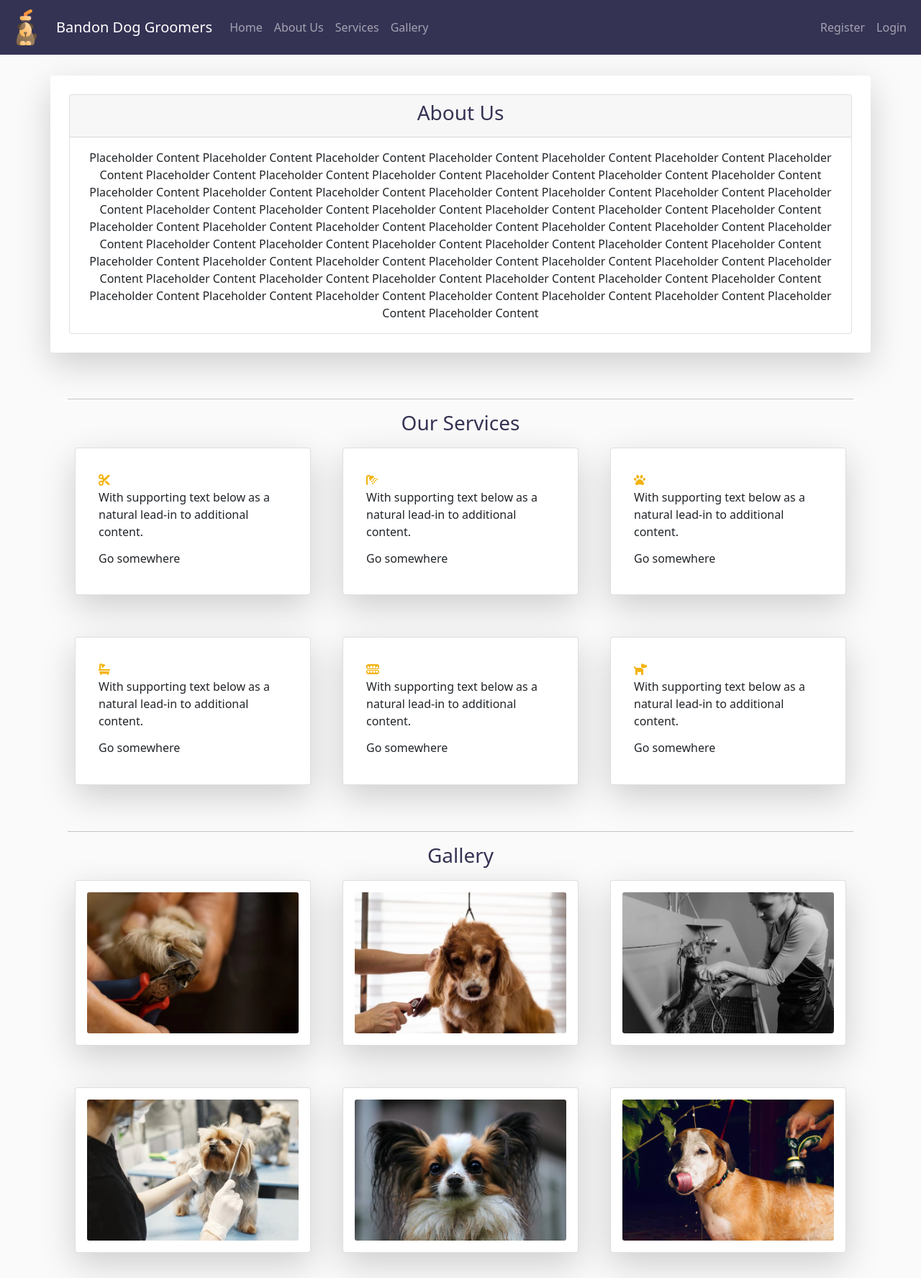
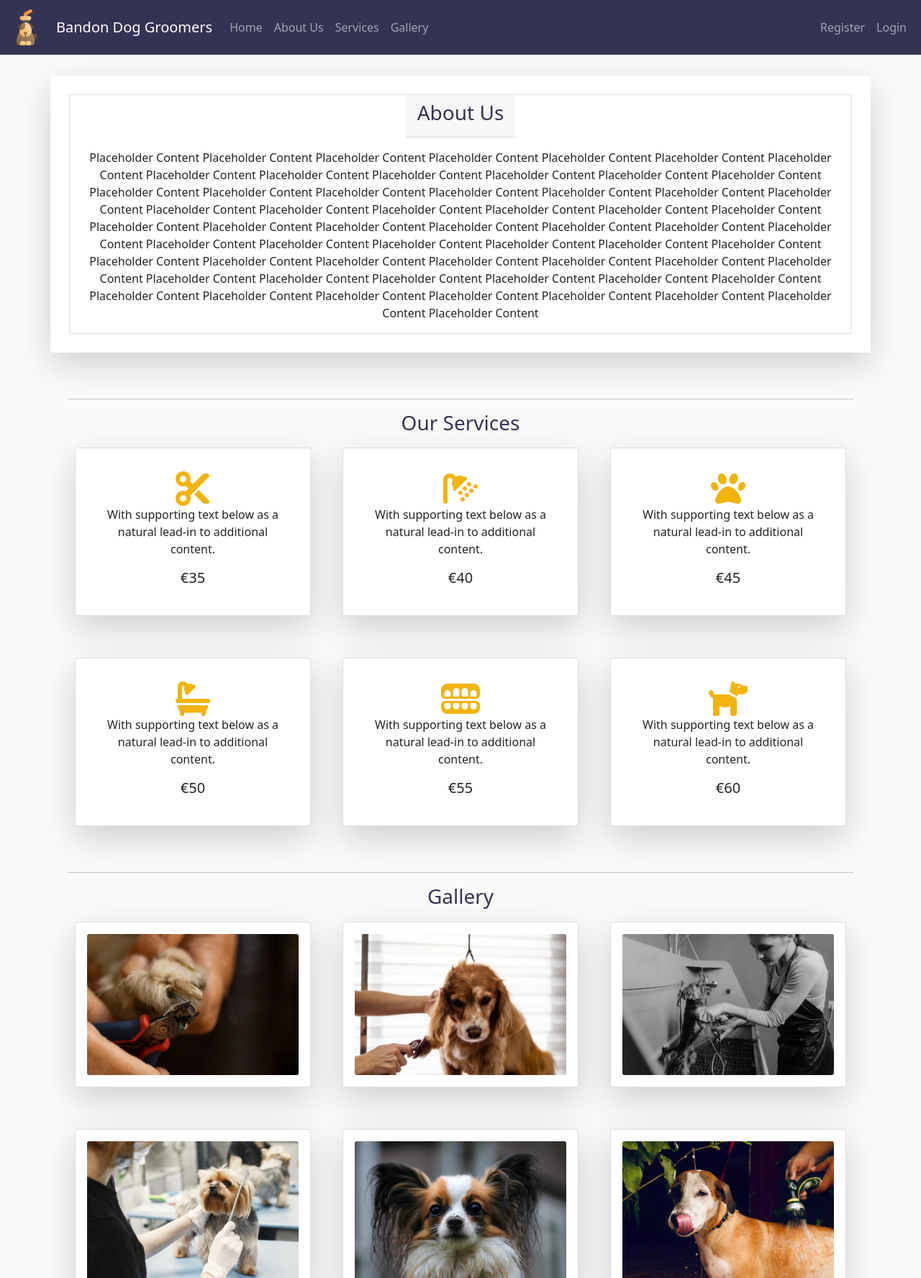
Before and after one commit to petermcloughlin/DjangoDogGroomers, a Django app: page / in a window 1280 px wide. Shown: the top 1776 px of the page at 72% size. Run offline with Django 4.2, Linux system fonts and the light colour scheme; some libraries are stand-ins or nearby versions.

Commit message:
Add styles to index.html fontawesome icons and prices

```diff
--- a/booking/templates/booking/index.html
+++ b/booking/templates/booking/index.html
@@ -45,28 +45,28 @@
                     <div class="row">
                         <div class="col-md-4">
                           <div class="card shadow-lg p-3 mb-5 bg-body rounded">
-                            <div class="card-body">
-                              <i class="fa-solid fa-scissors"></i>
+                            <div class="card-body text-center">
+                              <i class="fa-solid fa-scissors fa-3x"></i>
                               <p class="card-text">With supporting text below as a natural lead-in to additional content.</p>
-                              <h6>Go somewhere</h6>
+                              <h5>€35</h5>
                             </div>
                           </div>
                         </div>
                         <div class="col-md-4">
                           <div class="card shadow-lg p-3 mb-5 bg-body rounded">
-                            <div class="card-body">
-                              <i class="fa-solid fa-shower"></i>
+                            <div class="card-body text-center">
+                              <i class="fa-solid fa-shower fa-3x"></i>
                               <p class="card-text">With supporting text below as a natural lead-in to additional content.</p>
-                              <h6>Go somewhere</h6>
+                              <h5>€40</h5>
                             </div>
                           </div>
                         </div>
                         <div class="col-md-4">
                             <div class="card shadow-lg p-3 mb-5 bg-body rounded">
-                              <div class="card-body">
-                                <i class="fa-solid fa-paw"></i>
+                              <div class="card-body text-center">
+                                <i class="fa-solid fa-paw fa-3x"></i>
                                 <p class="card-text">With supporting text below as a natural lead-in to additional content.</p>
-                                <h6>Go somewhere</h6>
+                                <h5>€45</h5>
                               </div>
                             </div>
                           </div>
@@ -74,28 +74,28 @@
                       <div class="row">
                         <div class="col-md-4">
                           <div class="card shadow-lg p-3 mb-5 bg-body rounded">
-                            <div class="card-body">
-                              <i class="fa-sharp fa-solid fa-bath"></i>
+                            <div class="card-body text-center">
+                              <i class="fa-sharp fa-solid fa-bath fa-3x"></i>
                               <p class="card-text">With supporting text below as a natural lead-in to additional content.</p>
-                              <h6>Go somewhere</h6>
+                              <h5>€50</h5>
                             </div>
                           </div>
                         </div>
                         <div class="col-md-4">
                           <div class="card shadow-lg p-3 mb-5 bg-body rounded">
-                            <div class="card-body">
-                              <i class="fa-solid fa-teeth-open"></i>
+                            <div class="card-body text-center">
+                              <i class="fa-solid fa-teeth-open fa-3x"></i>
                               <p class="card-text">With supporting text below as a natural lead-in to additional content.</p>
-                              <h6>Go somewhere</h6>
+                              <h5>€55</h5>
                             </div>
                           </div>
                         </div>
                         <div class="col-md-4">
                             <div class="card shadow-lg p-3 mb-5 bg-body rounded">
-                              <div class="card-body">
-                                <i class="fa-solid fa-dog"></i>
+                              <div class="card-body text-center">
+                                <i class="fa-solid fa-dog fa-3x"></i>
                                 <p class="card-text">With supporting text below as a natural lead-in to additional content.</p>
-                                <h6>Go somewhere</h6>
+                                <h5>€60</h5>
                               </div>
                             </div>
                           </div>
--- a/static/css/style.css
+++ b/static/css/style.css
@@ -52,15 +52,20 @@ i {
 }
 /* ------------------------------------------------------ index.html*/
 .card {
+    align-items: center;
+    align-content: center;
+    text-align: center;
     margin: 10px;
 }
 .card-header h3 {
     color:#353354;
 }
-.card-body i {
+.card-body {
+    align-items: center;
     align-content: center;
-    size: 1.5rem;
+    text-align: center;
 }
+
 #services h3 ,
 #gallery h3 {
     text-align: center;
@@ -117,7 +122,7 @@ footer {
 }
 
 .social-links li ~ li {
-    padding-left: 10px;
+    padding-left: 7px;
 }
 .social-links li a i:hover{
     color: #fafafa;
```
